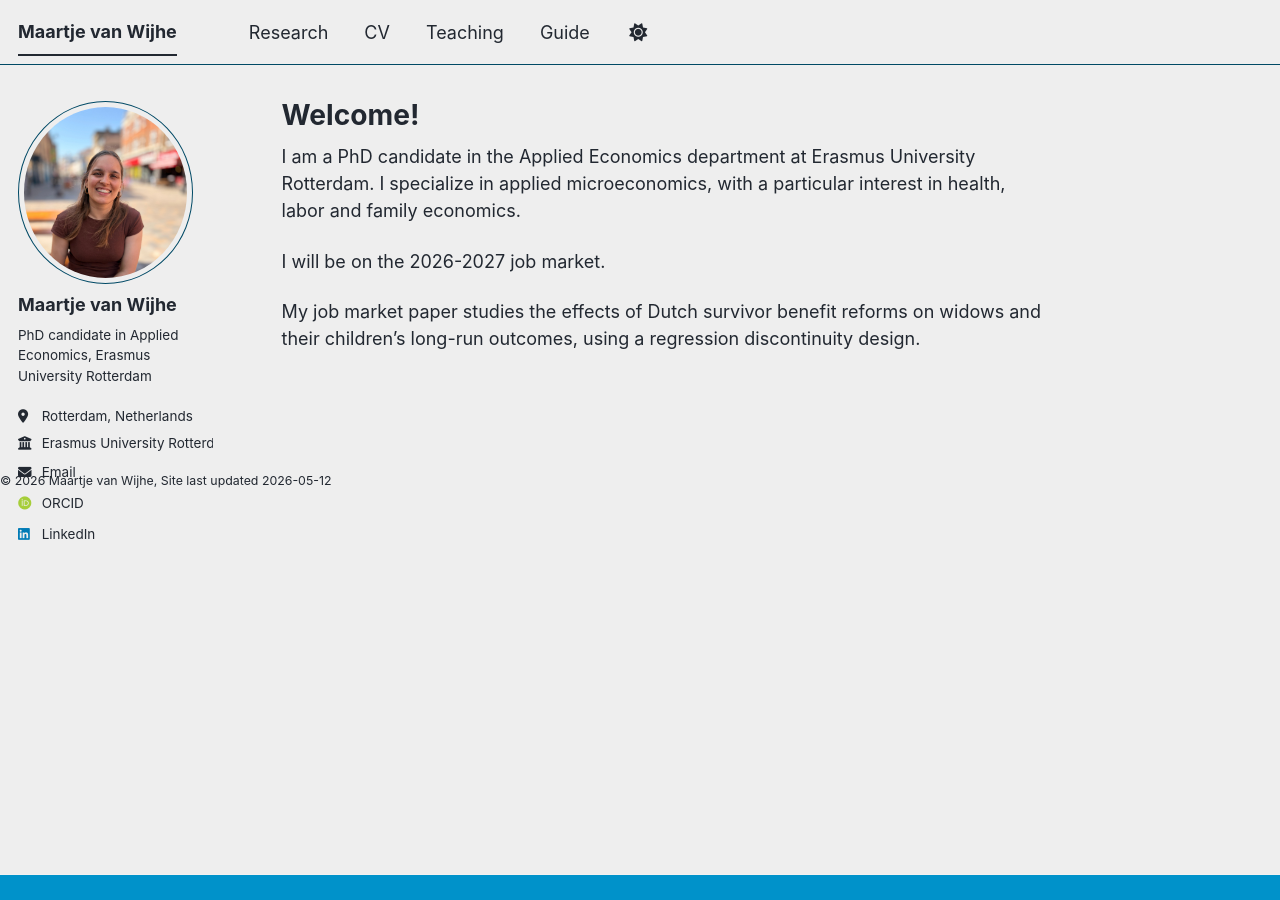
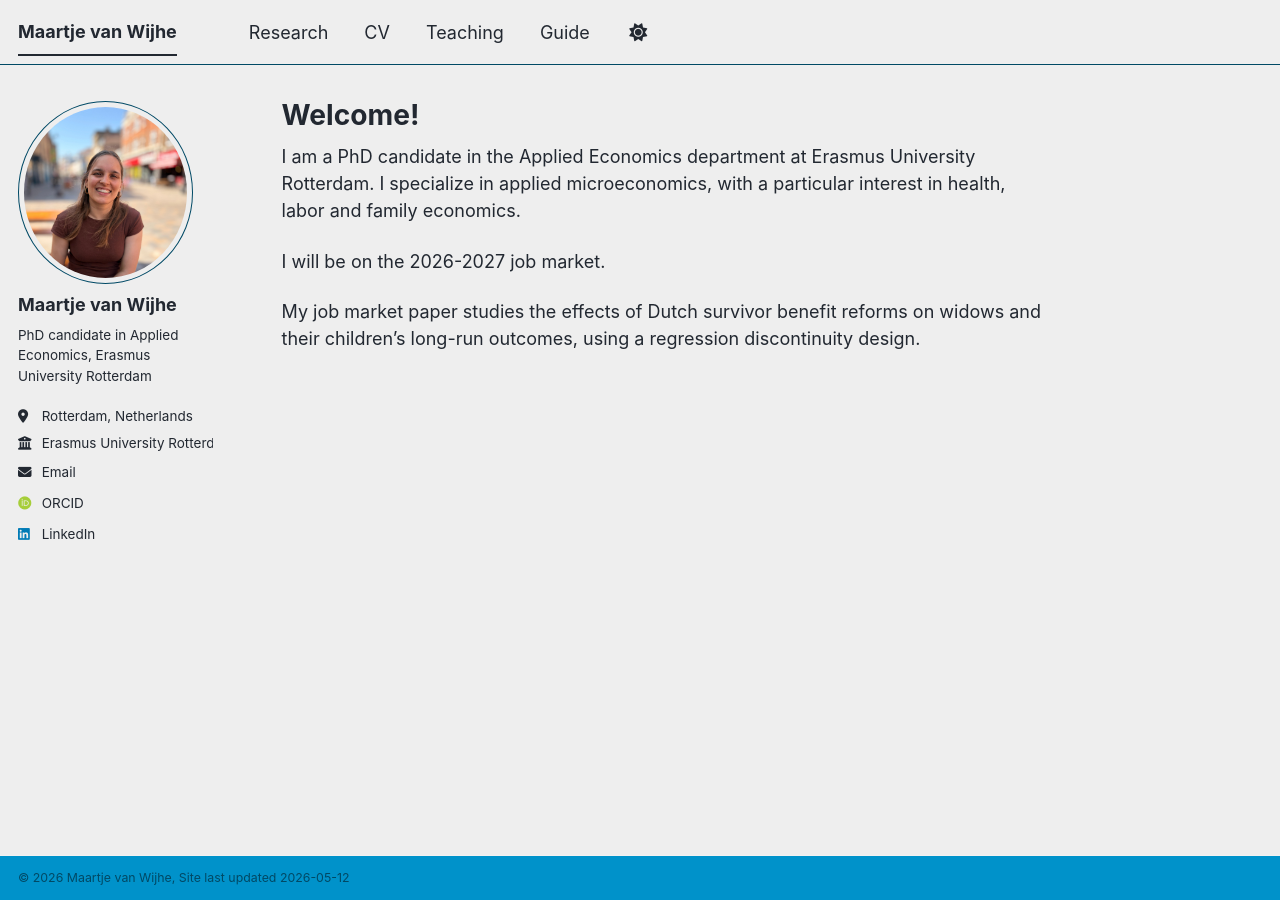
Before and after one commit to Maartjevw23/mywebsite, a Jekyll site: the page built from _pages/about.md, in a window 1280 px wide. Built offline with Jekyll 4.4.1, drawn with Linux system fonts in a browser that asks for light colours; some web fonts are replaced; a script bundle is joined from its source files by our own code; library files that are not in the unit come from our copies.

Commit message:
Update footer.html

```diff
--- a/_includes/footer.html
+++ b/_includes/footer.html
@@ -1,17 +1,10 @@
 {% include base_path %}
 
-{% if site.author.github or site.author.bitbucket or site.atom_feed.hide != true %}
-    {% if site.author.github %}
-      <li><a href="https://github.com/{{ site.author.github }}"><i class="fab fa-github" aria-hidden="true"></i> GitHub</a></li>
-    {% endif %}
-    {% if site.author.bitbucket %}
-      <li><a href="https://bitbucket.org/{{ site.author.bitbucket }}"><i class="fab fa-bitbucket" aria-hidden="true"></i> Bitbucket</a></li>
-    {% endif %}
-  </ul>
+<div class="page__footer">
+  <footer>
+    <!-- Automatische datum-update -->
+    <div class="page__footer-copyright">
+      &copy; 2026 Maartje van Wijhe, Site last updated {{ "now" | date: '%Y-%m-%d' }}
+    </div>
+  </footer>
 </div>
-{% endif %}
-
-<div class="page__footer-copyright">
-  &copy; {{ site.time | date: '%Y' }} {{ site.name | default: site.title }},
-  Site last updated {{ "now" | date: '%Y-%m-%d' }}
-</div>
```
